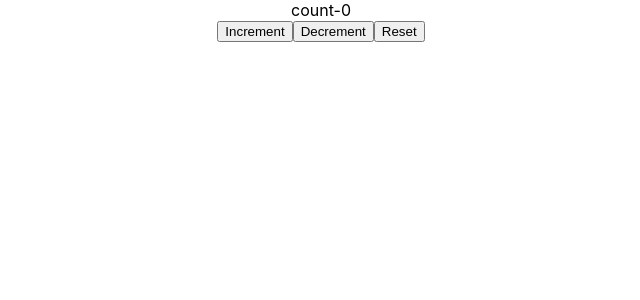
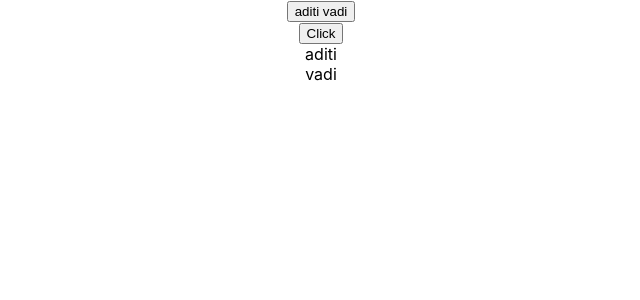
Before and after one commit to AditiVadi/Learning_reajctjs, a React (Create React App) app in the folder reacct-http/: page / in a window 1280 px wide. Shown: the top 300 px of the page, without its empty margins (319-959 px from the left). Built offline with nearby package versions, Linux system fonts and the light colour scheme.

Commit message:
Rendring and State immutability

```diff
--- a/reacct-http/src/App.js
+++ b/reacct-http/src/App.js
@@ -1,12 +1,14 @@
 import React from 'react'
 import './App.css';
-import {UseReducer} from './components/Rect_Render/UseReducer/UseReducer';
+import { ObjectUseState } from './components/Rect_Render/Immutable_State/ObjectUseState';
+import { ArrayUseState } from './components/Rect_Render/Immutable_State/ArrayUseState';
 
 
 function App() {
   return (
     <div className='App'>
-     <UseReducer/>
+     <ObjectUseState/>
+     <ArrayUseState/>
     </div>
   );
 }
--- /dev/null
+++ b/reacct-http/src/components/Rect_Render/Immutable_State/ArrayUseState.js
@@ -0,0 +1,30 @@
+import React,{useState} from 'react'
+
+const initState=['aditi','vadi']
+
+ export const ArrayUseState = () => {
+    const [persons,setPersons]=useState(initState)
+
+    const handleClick=()=>{
+        // persons.push('deep')
+        // persons.push('vadi')
+        // setPersons(persons)
+
+        const newPersons=[...persons]
+        newPersons.push('deep')
+        newPersons.push('vadi')
+        setPersons(newPersons)
+    }
+
+    console.log('ArrayUseState Render');
+  return (
+    <div>
+      <button onClick={handleClick}>Click</button>
+      {
+        persons.map(person=>(
+            <div key={person}>{person}</div>
+        ))
+      }
+    </div>
+  )
+}
--- /dev/null
+++ b/reacct-http/src/components/Rect_Render/Immutable_State/ObjectUseState.js
@@ -0,0 +1,25 @@
+import React,{useState} from 'react'
+
+const initState={
+    fname:'aditi',
+    lname:'vadi',
+}
+
+export const ObjectUseState = () => {
+    const [person,setPerson]=useState(initState)
+    const changeName=()=>{
+    //    person.fname='deep'
+    //    person.lname='vadi'
+    //    setPerson(person)
+    const newPerson={...person}
+    newPerson.fname='deep'
+    newPerson.lname='vadi'
+    setPerson(newPerson)
+    }
+    console.log('objectUseState Render');
+  return (
+    <div>
+      <button onClick={changeName}>{person.fname} {person.lname}</button>
+    </div>
+  )
+}
```
